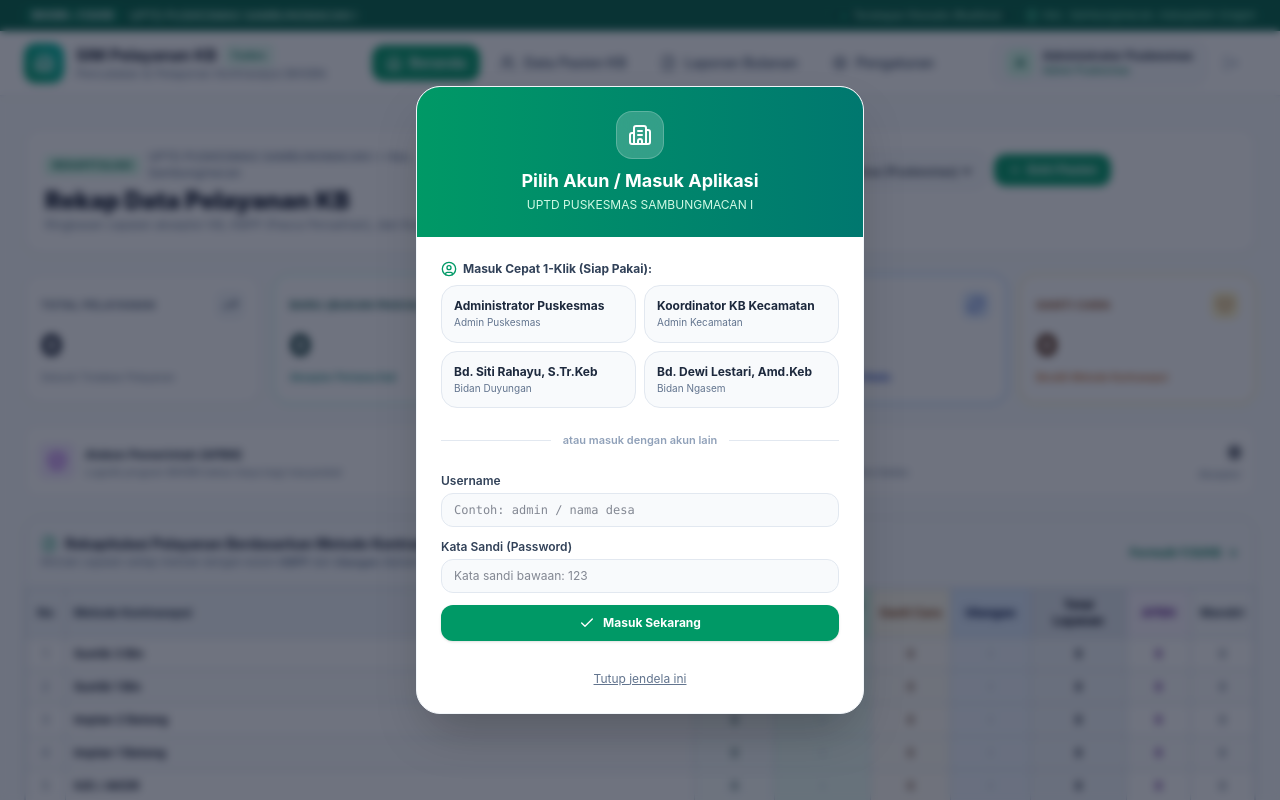
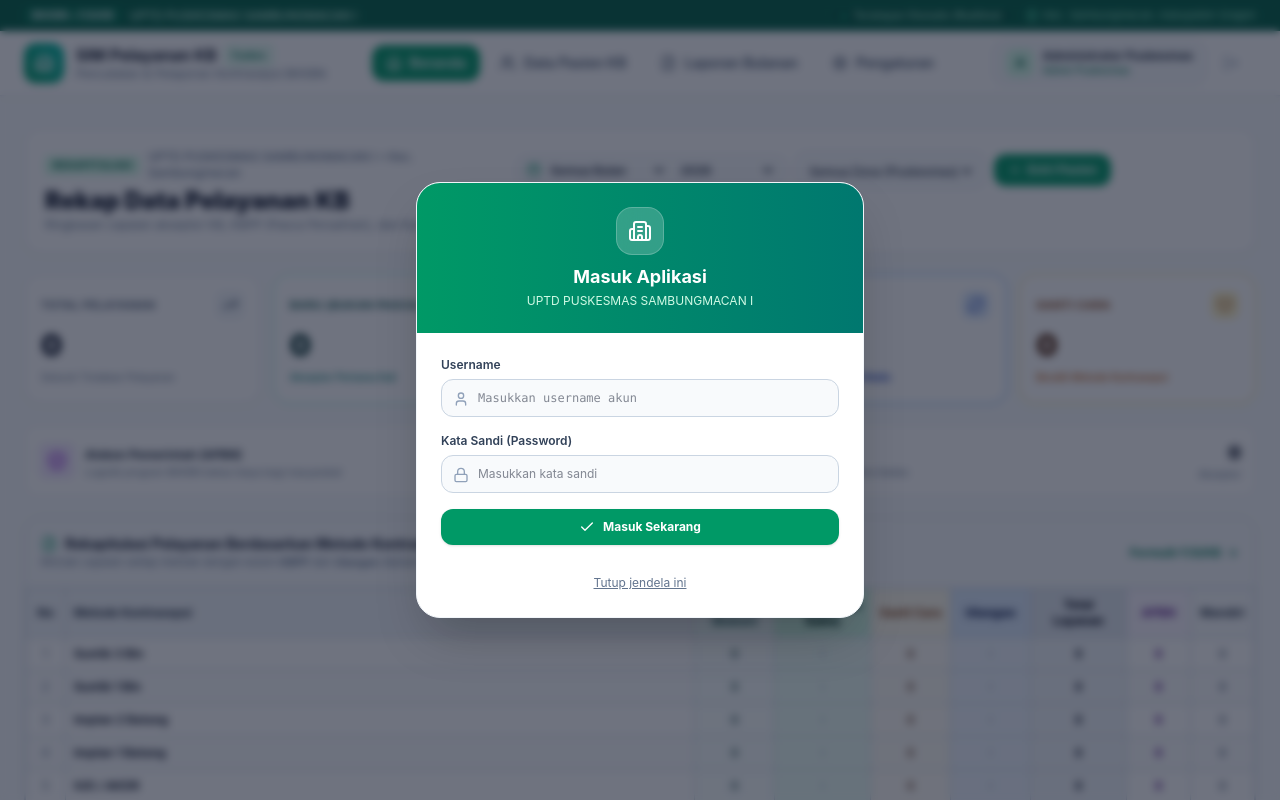
Before and after one commit to irfanrifai07/Laporan-Pelayanan, a React (Vite) app: page / in a window 1280 px wide. Both pictures are taken after a click on the button "Ganti Peran / Akun Pengguna". Shown: the top 800 px of the page. Built offline with nearby package versions, Linux system fonts and the light colour scheme.

Commit message:
feat: remove quick login feature from login modal
Simplify the authentication flow by removing the quick user selection functionality and updating the login UI components.

```diff
--- a/src/components/LoginModal.tsx
+++ b/src/components/LoginModal.tsx
@@ -1,7 +1,7 @@
 import React, { useState } from 'react';
 import { User } from '../types';
 import { StorageService } from '../services/storage';
-import { ShieldCheck, UserCheck, KeyRound, AlertCircle, Building2, UserCircle, Check } from 'lucide-react';
+import { AlertCircle, Building2, Check, Lock, User as UserIcon } from 'lucide-react';
 
 interface LoginModalProps {
   isOpen: boolean;
@@ -38,13 +38,6 @@ export const LoginModal: React.FC<LoginModalProps> = ({ isOpen, onClose, onLogin
     }
   };
 
-  const handleQuickSelect = (user: User) => {
-    StorageService.setCurrentUser(user);
-    StorageService.logActivity(user.username, 'LOGIN_CEPAT', `Pilih akun cepat: ${user.name}`);
-    onLoginSuccess(user);
-    if (onClose) onClose();
-  };
-
   return (
     <div className="fixed inset-0 z-50 flex items-center justify-center p-3 sm:p-4 bg-slate-900/60 backdrop-blur-xs animate-fade-in">
       <div className="w-full max-w-md bg-white rounded-3xl shadow-2xl border border-slate-100 overflow-hidden">
@@ -53,7 +46,7 @@ export const LoginModal: React.FC<LoginModalProps> = ({ isOpen, onClose, onLogin
           <div className="w-12 h-12 rounded-2xl bg-white/20 backdrop-blur-md flex items-center justify-center mx-auto mb-2 border border-white/20">
             <Building2 className="w-6 h-6 text-white" />
           </div>
-          <h2 className="text-lg font-bold">Pilih Akun / Masuk Aplikasi</h2>
+          <h2 className="text-lg font-bold">Masuk Aplikasi</h2>
           <p className="text-xs text-emerald-100 mt-0.5">{facility.name}</p>
         </div>
 
@@ -66,76 +59,45 @@ export const LoginModal: React.FC<LoginModalProps> = ({ isOpen, onClose, onLogin
             </div>
           )}
 
-          {/* Quick 1-Click Role Switcher */}
+          {/* Form Login */}
+          <form onSubmit={handleLogin} className="space-y-4 text-xs">
             <div>
-            <p className="text-xs font-bold text-slate-700 mb-2 flex items-center space-x-1.5">
-              <UserCircle className="w-4 h-4 text-emerald-600" />
-              <span>Masuk Cepat 1-Klik (Siap Pakai):</span>
-            </p>
-            <div className="grid grid-cols-2 gap-2 text-xs">
-              {users.slice(0, 4).map((u) => (
-                <button
-                  key={u.id}
-                  type="button"
-                  onClick={() => handleQuickSelect(u)}
-                  className="p-3 text-left border border-slate-200 bg-slate-50 hover:bg-emerald-50 hover:border-emerald-300 rounded-2xl transition group"
-                >
-                  <div className="font-bold text-slate-800 group-hover:text-emerald-800 line-clamp-1">
-                    {u.name}
-                  </div>
-                  <div className="text-[10px] text-slate-500 group-hover:text-emerald-600 mt-0.5">
-                    {u.role === 'admin_induk'
-                      ? 'Admin Puskesmas'
-                      : u.role === 'admin_kecamatan'
-                      ? 'Admin Kecamatan'
-                      : `Bidan ${u.village || ''}`}
-                  </div>
-                </button>
-              ))}
-            </div>
-          </div>
-
-          <div className="relative flex py-2 items-center">
-            <div className="flex-grow border-t border-slate-200"></div>
-            <span className="flex-shrink mx-3 text-[11px] text-slate-400 font-semibold">
-              atau masuk dengan akun lain
-            </span>
-            <div className="flex-grow border-t border-slate-200"></div>
-          </div>
-
-          {/* Manual Form */}
-          <form onSubmit={handleLogin} className="space-y-3 text-xs">
-            <div>
-              <label className="block font-semibold text-slate-700 mb-1">
+              <label className="block font-semibold text-slate-700 mb-1.5">
                 Username
               </label>
+              <div className="relative">
                 <input
                   type="text"
                   value={username}
                   onChange={(e) => setUsername(e.target.value)}
-                placeholder="Contoh: admin / nama desa"
+                  placeholder="Masukkan username akun"
                   required
-                className="w-full py-2 px-3 bg-slate-50 border border-slate-200 rounded-xl focus:bg-white focus:outline-none focus:ring-2 focus:ring-emerald-500/20 focus:border-emerald-500 font-mono"
+                  className="w-full py-2.5 pl-9 pr-3 bg-slate-50 border border-slate-300 rounded-xl focus:bg-white focus:outline-none focus:ring-2 focus:ring-emerald-500/20 focus:border-emerald-500 font-mono transition"
                 />
+                <UserIcon className="w-4 h-4 text-slate-400 absolute left-3 top-3" />
+              </div>
             </div>
 
             <div>
-              <label className="block font-semibold text-slate-700 mb-1">
+              <label className="block font-semibold text-slate-700 mb-1.5">
                 Kata Sandi (Password)
               </label>
+              <div className="relative">
                 <input
                   type="password"
                   value={password}
                   onChange={(e) => setPassword(e.target.value)}
-                placeholder="Kata sandi bawaan: 123"
+                  placeholder="Masukkan kata sandi"
                   required
-                className="w-full py-2 px-3 bg-slate-50 border border-slate-200 rounded-xl focus:bg-white focus:outline-none focus:ring-2 focus:ring-emerald-500/20 focus:border-emerald-500"
+                  className="w-full py-2.5 pl-9 pr-3 bg-slate-50 border border-slate-300 rounded-xl focus:bg-white focus:outline-none focus:ring-2 focus:ring-emerald-500/20 focus:border-emerald-500 transition"
                 />
+                <Lock className="w-4 h-4 text-slate-400 absolute left-3 top-3" />
+              </div>
             </div>
 
             <button
               type="submit"
-              className="w-full py-2.5 px-4 bg-emerald-600 hover:bg-emerald-700 active:bg-emerald-800 text-white rounded-xl font-bold transition shadow-sm flex items-center justify-center space-x-2"
+              className="w-full py-2.5 px-4 bg-emerald-600 hover:bg-emerald-700 active:bg-emerald-800 text-white rounded-xl font-bold transition shadow-sm flex items-center justify-center space-x-2 cursor-pointer"
             >
               <Check className="w-4 h-4" />
               <span>Masuk Sekarang</span>
```
Lines whose indentation alone changed are shown as unchanged.
